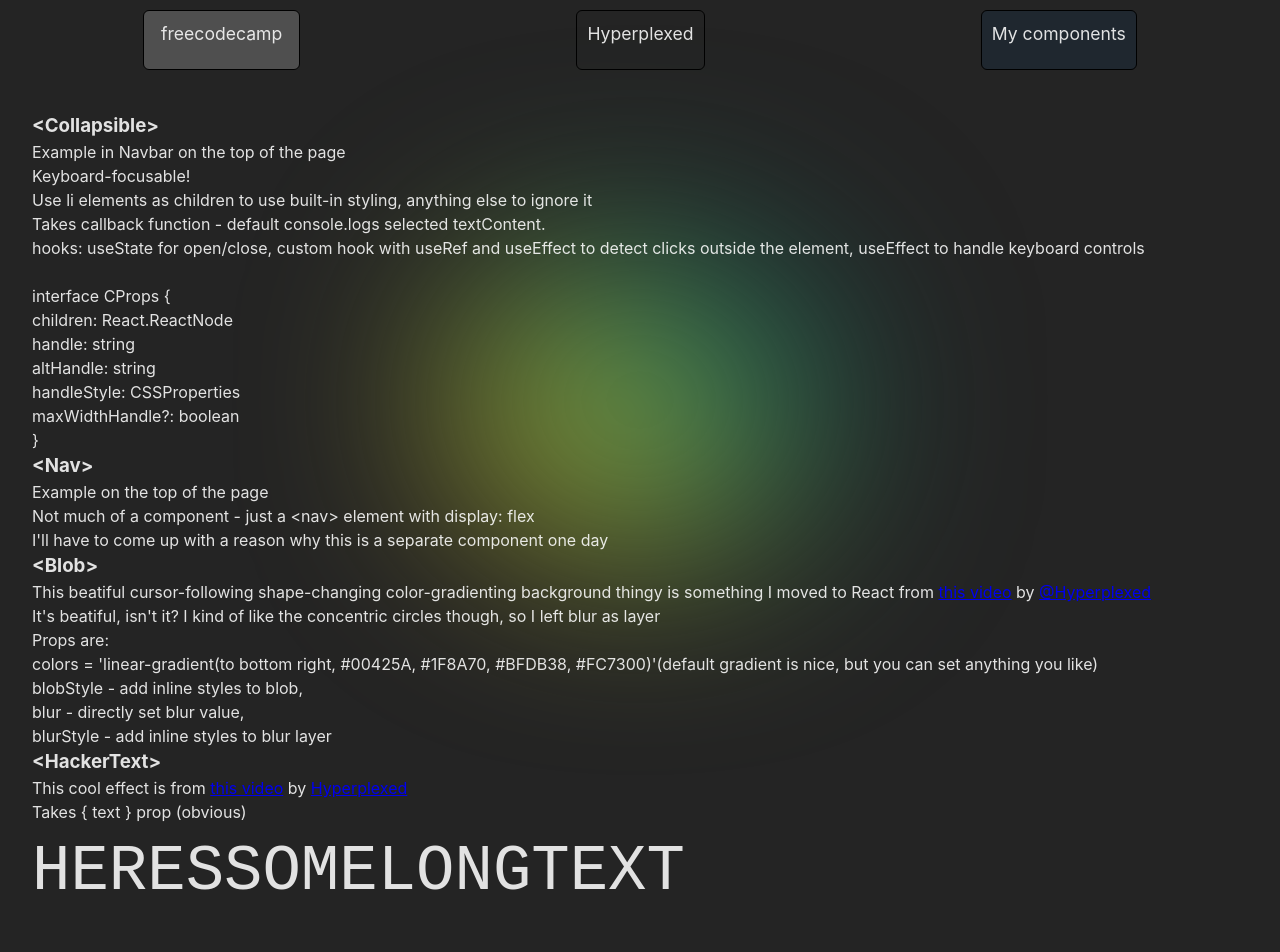
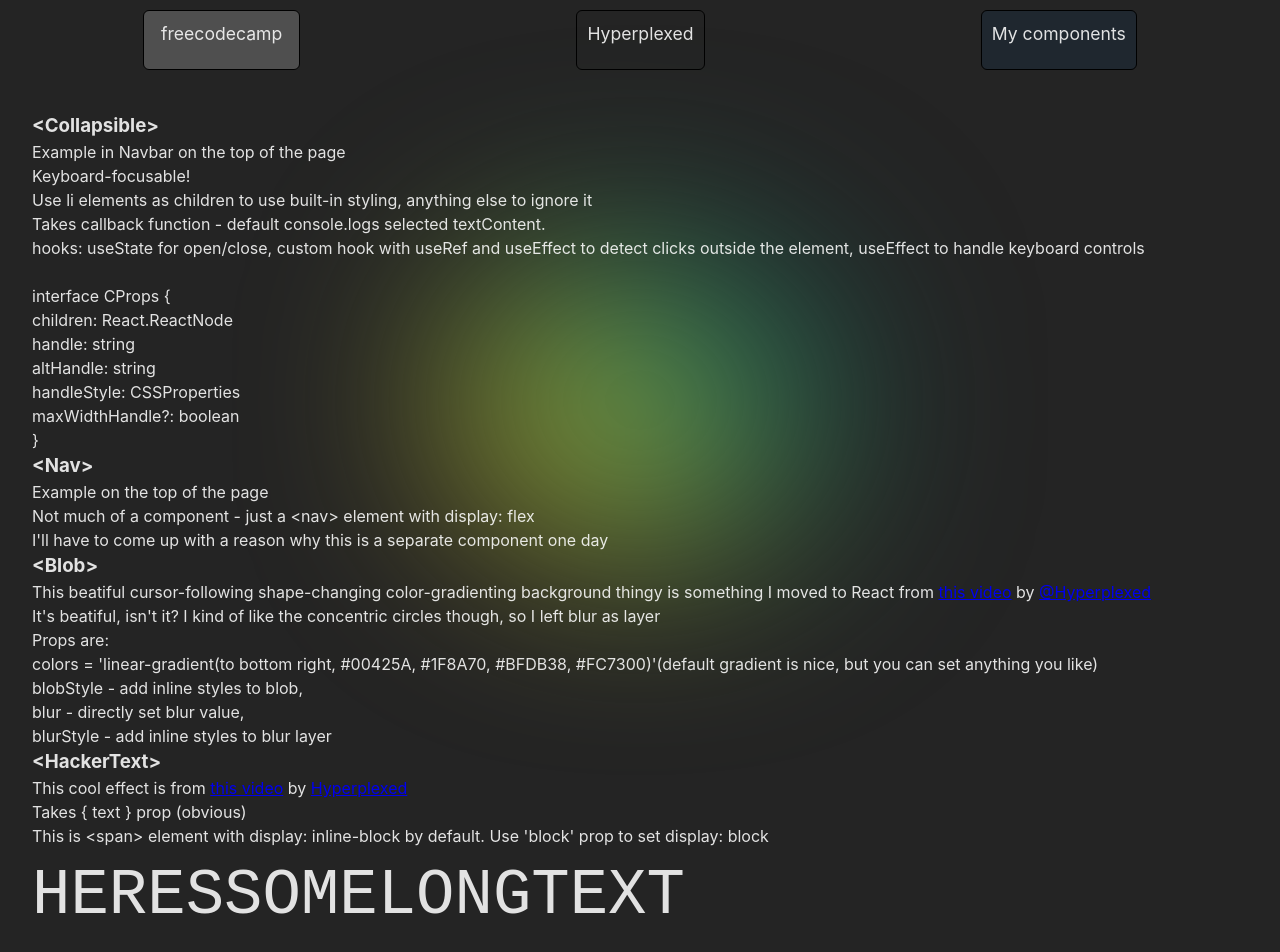
Before and after one commit to Career404/React-components, a React (Vite) app: page / in a window 1280 px wide. Shown: the top 952 px of the page. Built offline with nearby package versions, Linux system fonts and the light colour scheme.

Commit message:
feat: Add block prop to HackerText

```diff
--- a/src/App.tsx
+++ b/src/App.tsx
@@ -124,6 +124,10 @@ function App() {
 						by <a href="https://www.youtube.com/@Hyperplexed">Hyperplexed</a>
 					</p>
 					<p>Takes {'{ text }'} prop (obvious)</p>
+					<p>
+						This is {'<span>'} element with display: inline-block by default.
+						Use 'block' prop to set display: block
+					</p>
 				</div>
 				<HackerText text="HERESSOMELONGTEXT" />
 			</main>
--- a/src/components/hackerText/HackerText.css
+++ b/src/components/hackerText/HackerText.css
@@ -1,4 +1,4 @@
-div.hackerText {
+span.hackerText {
 	font-size: 4rem;
 	font-family: 'Space mono', monospace;
 }
--- a/src/components/hackerText/HackerText.tsx
+++ b/src/components/hackerText/HackerText.tsx
@@ -6,52 +6,49 @@ let interval: any = null
 
 interface Props {
 	text: string
+	block?: boolean
 }
 
-export default function HackerText({ text }: Props) {
+export default function HackerText({
+	text = 'HackerText',
+	block = false,
+}: Props) {
 	const HackerRef = React.useRef<HTMLDivElement>(null)
-
 	const handleMouseOver = () => {
 		let iteration = 0
 		const Hacker = HackerRef.current
-
 		if (Hacker) {
 			clearInterval(interval)
-
 			interval = setInterval(() => {
 				const value = Hacker?.dataset?.value
 				if (!value) {
 					return
 				}
-
 				Hacker.innerText = value
 					.split('')
 					.map((letter, index) => {
 						if (index < iteration) {
 							return value[index]
 						}
-
 						return letters[Math.floor(Math.random() * 26)]
 					})
 					.join('')
-
 				if (iteration >= value.length) {
 					clearInterval(interval)
 				}
-
 				iteration += 1 / 3
 			}, 30)
 		}
 	}
-
 	return (
-		<div
+		<span
 			className="hackerText"
+			style={block ? { display: 'block' } : { display: 'inline-block' }}
 			ref={HackerRef}
 			onMouseOver={handleMouseOver}
 			data-value={text}
 		>
 			{text}
-		</div>
+		</span>
 	)
 }
```
